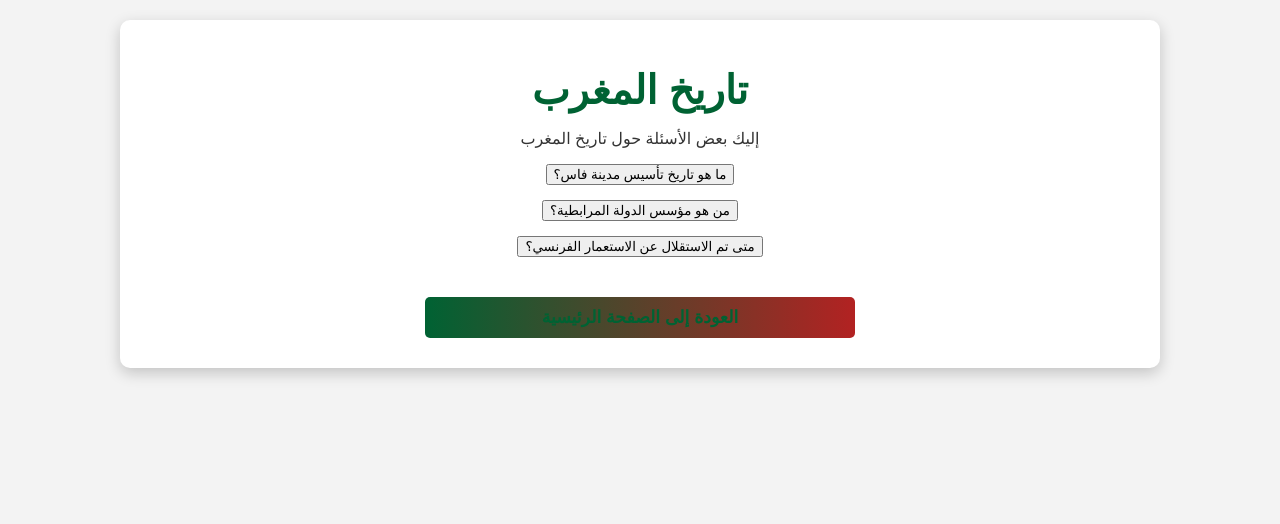
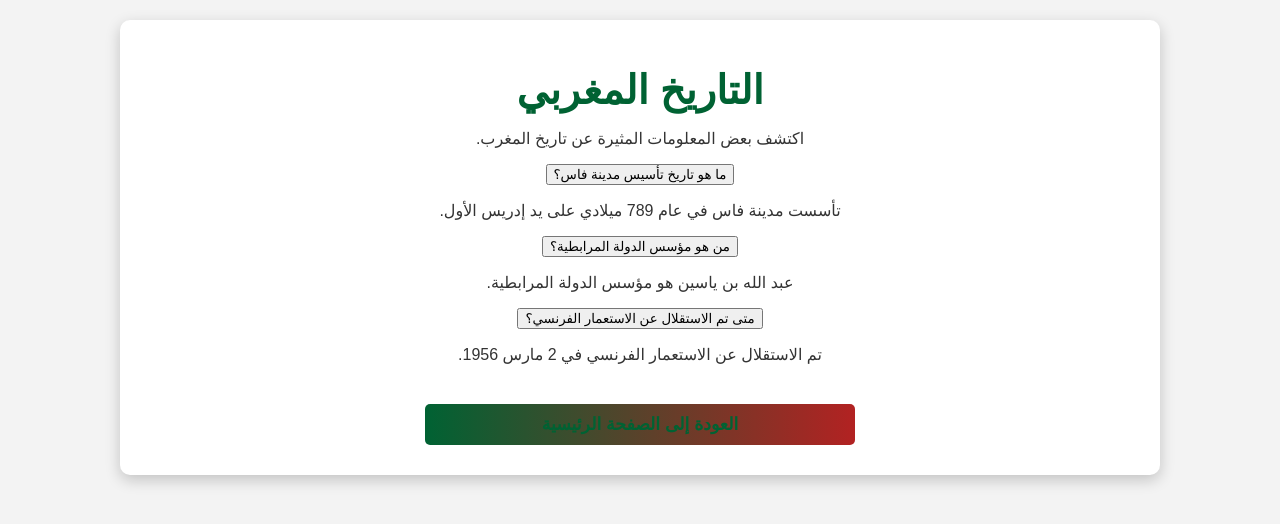
Before and after one commit to dkhissiImrane/DKHOSS-s, a plain HTML site: page axis1.html in a window 1280 px wide. Drawn offline with Linux system fonts and the light colour scheme.

Commit message:
Update axis1.html

```diff
--- a/axis1.html
+++ b/axis1.html
@@ -3,34 +3,34 @@
 <head>
     <meta charset="UTF-8">
     <meta name="viewport" content="width=device-width, initial-scale=1.0">
-    <title>تاريخ المغرب</title>
+    <title>التاريخ المغربي</title>
     <link rel="stylesheet" href="style.css">
     <script src="script.js" defer></script>
 </head>
 <body>
     <div class="container">
         <header>
-            <h1>تاريخ المغرب</h1>
-            <p>إليك بعض الأسئلة حول تاريخ المغرب</p>
+            <h1>التاريخ المغربي</h1>
+            <p>اكتشف بعض المعلومات المثيرة عن تاريخ المغرب.</p>
         </header>
 
         <div class="questions">
             <ul>
                 <li>
                     <button class="question-btn">ما هو تاريخ تأسيس مدينة فاس؟</button>
-                    <div class="answer" style="display:none;">
-                        <p>تأسست مدينة فاس في عام 789 ميلادي من قبل إدريس الأول.</p>
+                    <div class="answer">
+                        <p>تأسست مدينة فاس في عام 789 ميلادي على يد إدريس الأول.</p>
                     </div>
                 </li>
                 <li>
                     <button class="question-btn">من هو مؤسس الدولة المرابطية؟</button>
-                    <div class="answer" style="display:none;">
-                        <p>مؤسس الدولة المرابطية هو عبد الله بن ياسين.</p>
+                    <div class="answer">
+                        <p>عبد الله بن ياسين هو مؤسس الدولة المرابطية.</p>
                     </div>
                 </li>
                 <li>
                     <button class="question-btn">متى تم الاستقلال عن الاستعمار الفرنسي؟</button>
-                    <div class="answer" style="display:none;">
+                    <div class="answer">
                         <p>تم الاستقلال عن الاستعمار الفرنسي في 2 مارس 1956.</p>
                     </div>
                 </li>
```
